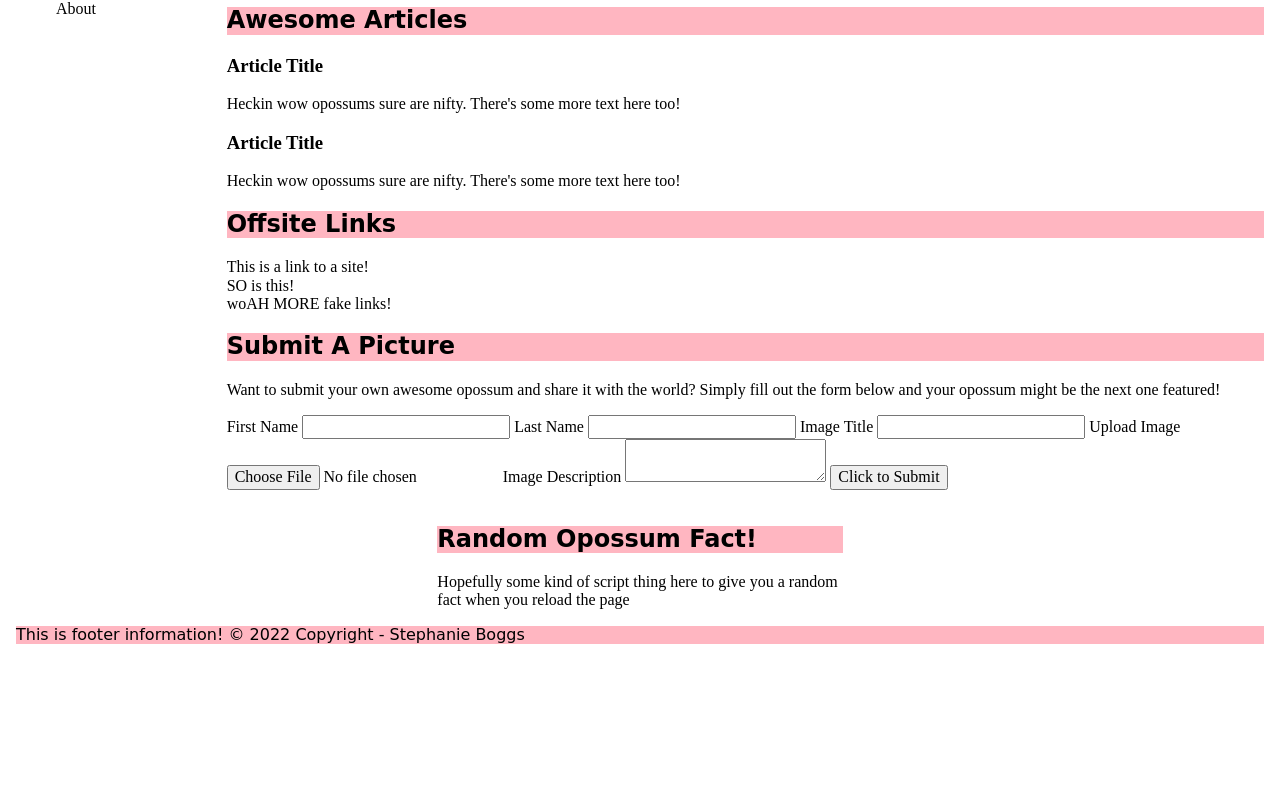
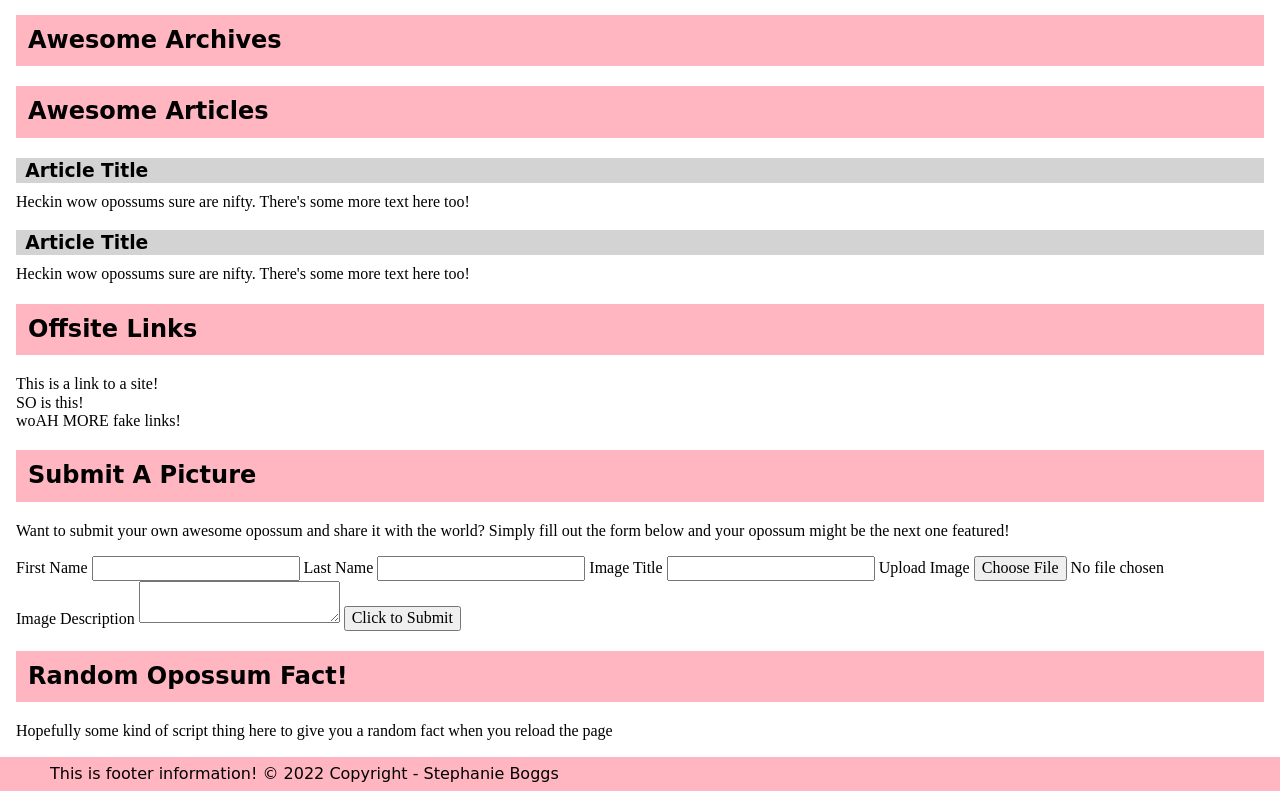
Before and after one commit to briteoctopus/AwesomeOpossums, a plain HTML site: page index.html in a window 1280 px wide. Shown: the part 299-1090 px from the top of the page. Before the commit the page ends 943 px from the top, so only its background shows below. Drawn offline with Linux system fonts and the light colour scheme; a web font is replaced by a local one.

Commit message:
padding margin changes limit class

```diff
--- a/awesomeopossums.css
+++ b/awesomeopossums.css
@@ -16,8 +16,7 @@ html, body {
 body {
     display: grid;
     grid: auto-flow min-content / repeat(12, 1fr);
-    margin: 1em;
-    grid-gap: 1em;
+    /*grid-gap: 1em;*/
 }
 
 header, footer {
@@ -26,19 +25,23 @@ header, footer {
 }
 
 nav {
+    background-color: lightgray;
     grid-column-start: 1;
-    grid-column-end: 3;
+    grid-column-end: 13;
+   /* margin: 1em;
+    margin-top: 0; remove if you add back grid gap*/
 }
 
 main {
-    grid-column-start: 3;
+    grid-column-start: 1;
     grid-column-end: 13;
+    margin: 1em;
 }
 
-aside {
+/*aside {
     grid-column-start: 5;
     grid-column-end: 9;
-}
+}*/
 
 header img {
     float: left;
@@ -47,13 +50,36 @@ header img {
 header, h1, h2, footer {
     font-family: 'Averia Libre', cursive;
     background-color: lightpink;
+    padding: 0.5em;
 }
 
 h1 {
     font-size: 4rem;
     background-color: lightpink;
+    margin: auto;
 }
 
+h3 {
+    font-family: 'Averia Libre', cursive;
+    background-color: lightgray;
+    padding: 0.1em 0.1em 0.1em 0.5em;
+    margin-bottom: 10px;
+}
+
+article p {
+    margin-top: 0px;
+}
+
+
 .nav li {
+    font-family: 'Averia Libre', cursive;
+    font-weight: bold;
+    display: inline;
+    padding: 1em;
     list-style-type: none;
 }
+
+.limit {
+    max-width: 1180px;
+    margin: auto;
+}
--- a/index.html
+++ b/index.html
@@ -24,9 +24,10 @@
 
 <body>
     <header>
-        <!-- Header image here I think?-->
-        <img class="logoImage" src="images/croppedlogo.svg" alt="Awesome Opossum Logo" height="140px" width="100px">
+        <div class="limit">
+        <img src="images/croppedlogo.svg" alt="Awesome Opossum Logo" height="140px" width="100px">
         <h1>Awesome Opossums</h1>
+        </div>
     </header>
 
     <nav>
@@ -59,11 +60,11 @@
                 <!--Lorem Ipsum w/a link to more?-->
                 <article>
                     <h3>Article Title</h3>
-                    Heckin wow opossums sure are nifty. There's some more text here too!
+                    <p>Heckin wow opossums sure are nifty. There's some more text here too!</p>
                 </article>
                 <article>
                     <h3>Article Title</h3>
-                    Heckin wow opossums sure are nifty. There's some more text here too!
+                    <p>Heckin wow opossums sure are nifty. There's some more text here too!</p>
                 </article>
             </section>
         </div>
@@ -98,8 +99,7 @@
                 <!--submission form -->
             </section>
         </div>
-    </main>
-
+        <div>
         <aside>
             <section>
                 <h2>Random Opossum Fact!</h2>
@@ -107,9 +107,11 @@
                 <!--some kind of JS script to show random facts?-->
             </section>
         </aside>
+    </div>
+    </main>
 
     <footer>
-        <div>
+        <div class="limit">
         This is footer information!
         &copy; 2022 Copyright - Stephanie Boggs
         </div>
```
Lines whose indentation alone changed are shown as unchanged.
